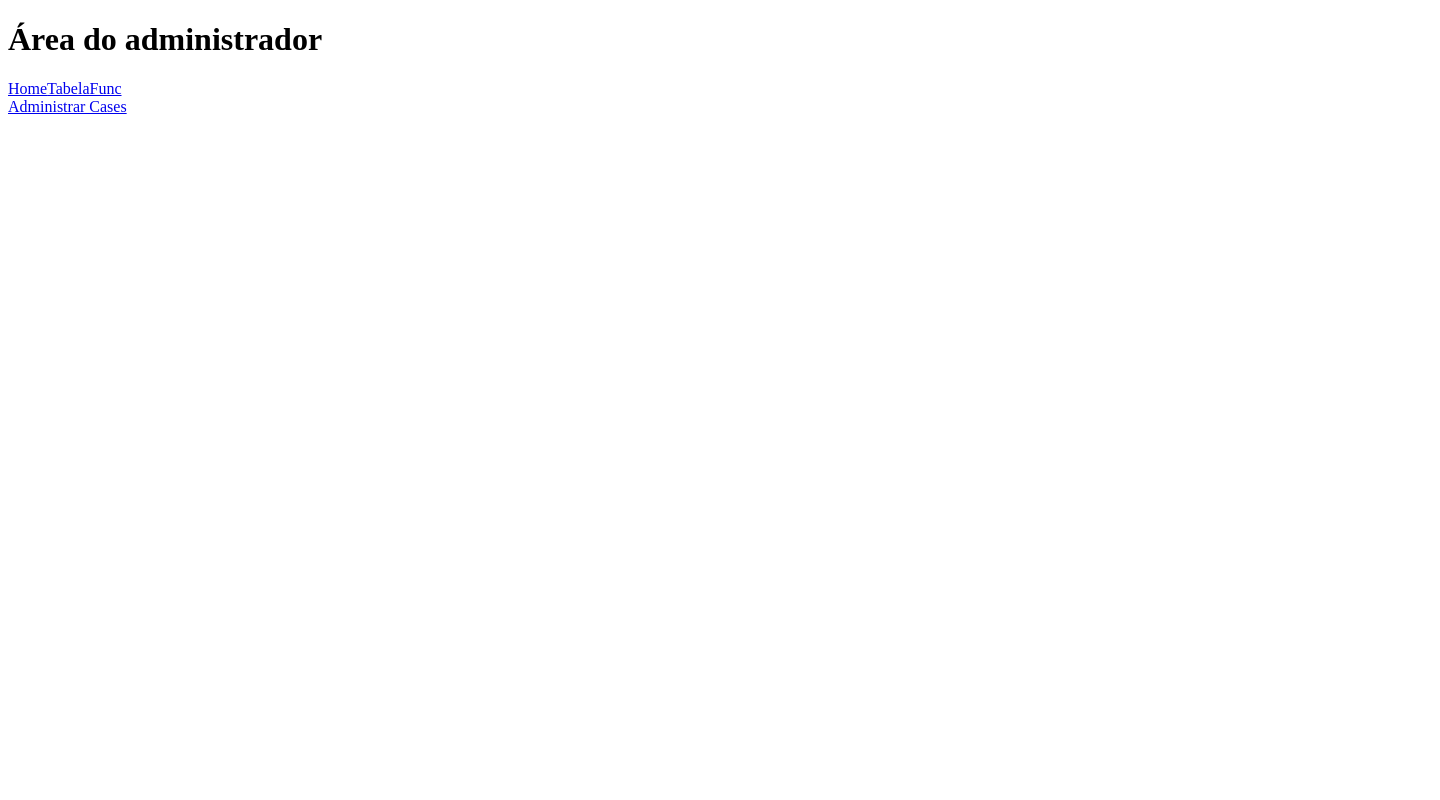
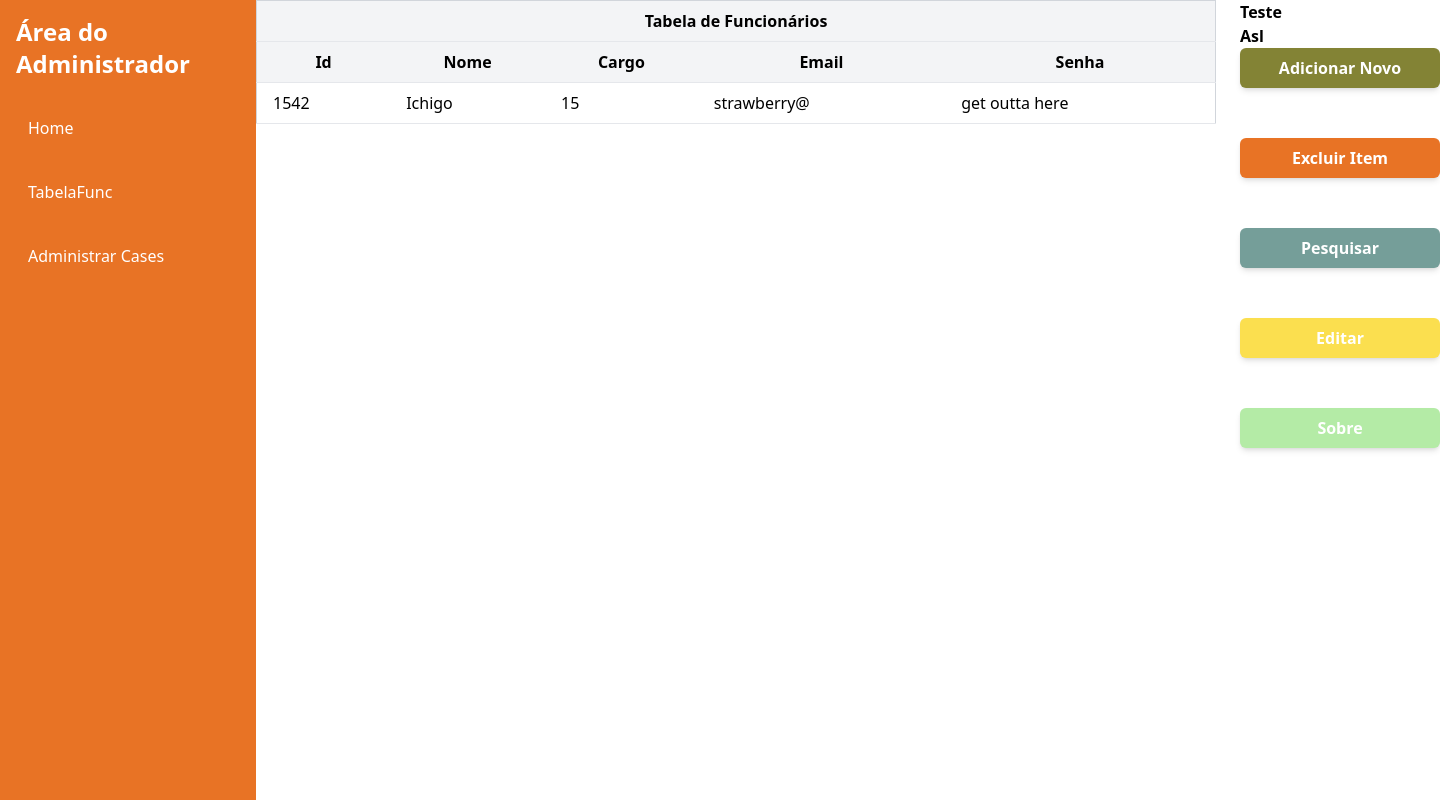
Before and after one commit to yuri-sl/EscolaCerrado, a Next.js app: page /admin/tabelaFunc in a window 1280 px wide. Shown: the top 800 px of the page, 1440 px wide, since content can reach past the window. Built offline with nearby package versions, Linux system fonts and the light colour scheme; a web font is replaced by a local one.

Commit message:
correção de erros do tailwind, botão salvar substituido por sobre

```diff
--- a/src/app/admin/tabelaCases/page.tsx
+++ b/src/app/admin/tabelaCases/page.tsx
@@ -6,7 +6,7 @@ import "../../../styles/table.css"
 export default function TabelaFuncPag() {
   return (
       <div className="flex h-screen w-max">
-        <HeaderComponent title={"Área do administrador"} />
+        <HeaderComponent title={"Área do Administrador"} />
         <div className="flex gap-6">
           <section className="flex gap-6">
             <table className="h-50px border border-gray-300 bg-white">
--- a/src/app/admin/tabelaFunc/page.tsx
+++ b/src/app/admin/tabelaFunc/page.tsx
@@ -11,7 +11,7 @@ const POPUP_TYPES = {
   DELETE : 'DELETE',
   SEARCH : 'SEARCH',
   EDIT : 'EDIT',
-  SAVE : 'SAVE',
+  ABOUT : 'ABOUT',
 };
 
 const TabelaFuncPag: React.FC = () => {
@@ -28,7 +28,7 @@ const TabelaFuncPag: React.FC = () => {
   };
   return (
       <div className="flex h-screen w-max">
-        <HeaderComponent title={"Área do administrador"} />
+        <HeaderComponent title={"Área do Administrador"} />
         <div className="flex gap-6">
           <section className="flex gap-6">
             <table className="h-50px border border-gray-300 bg-white">
@@ -56,7 +56,7 @@ const TabelaFuncPag: React.FC = () => {
                 </tr>
               </tbody>
             </table>
-            <div className="flex flex-col">
+            <div className="flex flex-col w-max">
               <h1 className="text-2x1 font-bold">Teste</h1>
               <h2 className="text-2x1 font-bold">Asl</h2>
               {/* Adicionar Novo Button */}
@@ -108,14 +108,14 @@ const TabelaFuncPag: React.FC = () => {
 
               {/* Salvar Button */}
               <button
-              onClick={() => handleOpenPopup(POPUP_TYPES.SAVE)}
+              onClick={() => handleOpenPopup(POPUP_TYPES.ABOUT)}
               className="
                 bg-Menta text-white font-semibold
                 py-2 px-4 rounded-md
                 hover:bg-teal-500 transition duration-300
                 shadow-md hover:shadow-lg
               ">
-                Salvar
+                Sobre
               </button>
               {visiblePopup === POPUP_TYPES.ADD && (
                 <Popup onClose={handleClosePopup}>
@@ -173,13 +173,13 @@ const TabelaFuncPag: React.FC = () => {
                   </form>
                 </Popup>
               )}
-              {visiblePopup === POPUP_TYPES.SAVE && (
+              {visiblePopup === POPUP_TYPES.ABOUT && (
                 <Popup onClose={handleClosePopup}>
                   <div className="text-center">
                     <h2 className="text-x1 font-bold mb-4">
-                      Salvar item
+                      Informações detalhadas do item
                     </h2>
-                    <p>O Item foi Salvo com sucesso</p>
+                    <p>Aqui estão as informações do funcionário mais detalhadamente:</p>
                   </div>
                 </Popup>
               )}
--- a/src/app/layout.tsx
+++ b/src/app/layout.tsx
@@ -1,3 +1,5 @@
+import "../styles/globals.css";
+
 export default function GoteiLayout({
   children,
 }: {
--- a/src/styles/table.css
+++ b/src/styles/table.css
@@ -6,4 +6,6 @@ table{
 button{
     border-top: 50px;
     margin-bottom: 50px;
+    border-radius: 50px;
+    width: 200px;
 }
--- a/tailwind.config.ts
+++ b/tailwind.config.ts
@@ -5,6 +5,7 @@ const config: Config = {
     "./src/pages/**/*.{js,ts,jsx,tsx,mdx}",
     "./src/components/**/*.{js,ts,jsx,tsx,mdx}",
     "./src/app/**/*.{js,ts,jsx,tsx,mdx}",
+    "./src/styles/**/*.{css,scss}",
   ],
   theme: {
     extend: {
```
Also changed, not shown: tete.tsx (added, +55 -0 lines).
